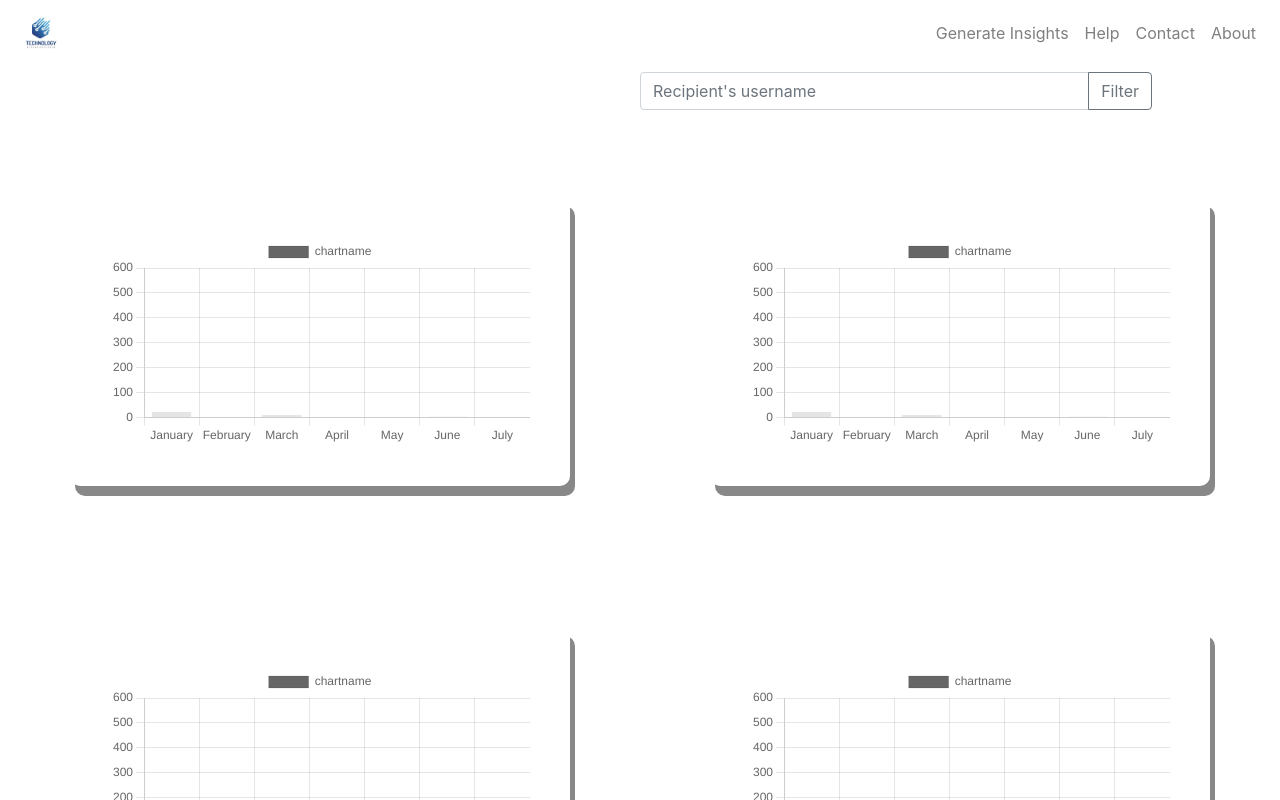
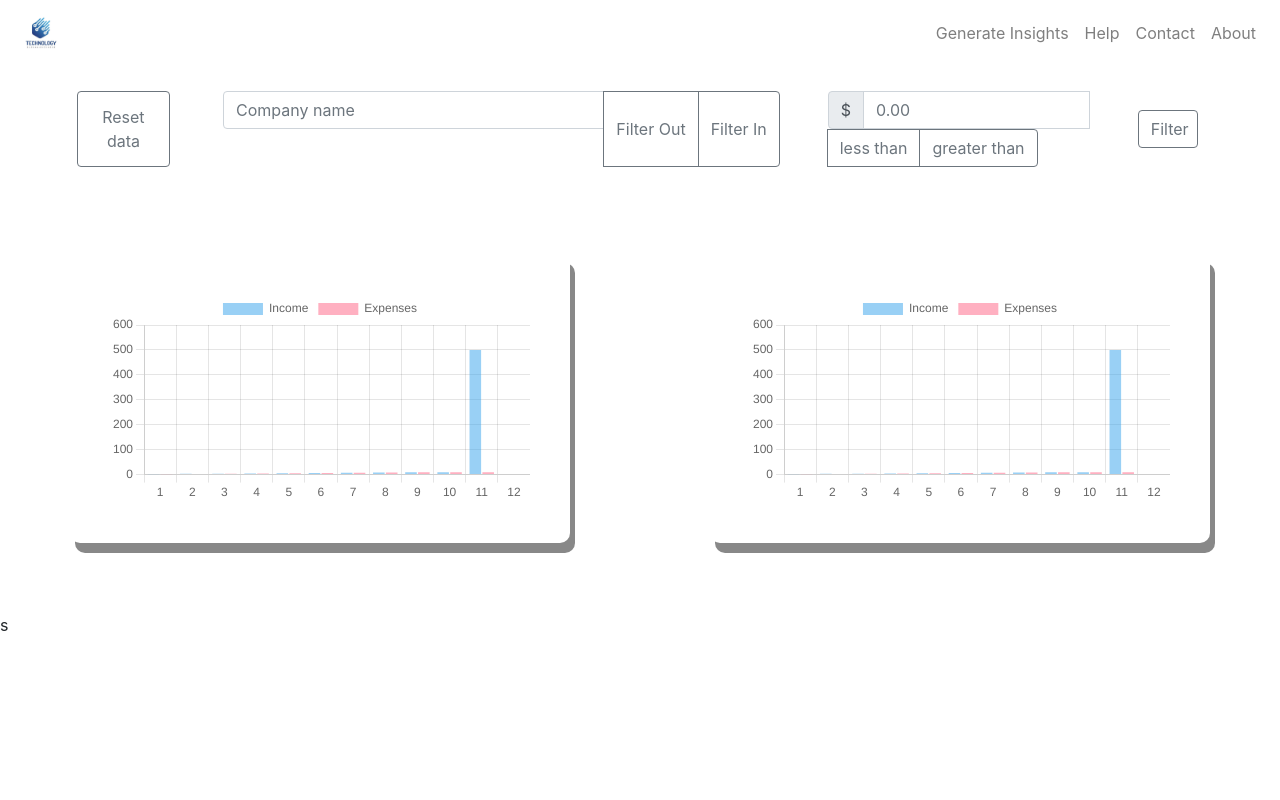
Before and after one commit to ethanlunderville/React-Financial-Analytics, a React (Vite) app: page / in a window 1280 px wide. Both pictures are taken after a click on the link "Help". Shown: the top 800 px of the page. Built offline with nearby package versions, Linux system fonts and the light colour scheme.

Commit message:
added a filter bar to make analysis more interactive

```diff
--- a/package.json
+++ b/package.json
@@ -9,14 +9,17 @@
     "preview": "vite preview"
   },
   "dependencies": {
+    "bootstrap": "^4.3.1",
     "chart.js": "^4.1.2",
     "react": "^18.2.0",
     "react-chartjs-2": "^5.1.0",
-    "react-dom": "^18.2.0"
+    "react-dom": "^18.2.0",
+    "sass": "^1.57.1"
   },
   "devDependencies": {
     "@testing-library/dom": "^8.19.1",
     "@testing-library/user-event": "^14.4.3",
+    "@types/node": "^18.11.18",
     "@types/react": "^18.0.26",
     "@types/react-dom": "^18.0.9",
     "@vitejs/plugin-react-swc": "^3.0.0",
--- a/public/Filterbar.css
+++ b/public/Filterbar.css
@@ -1,10 +1,59 @@
 .filter-bar {
 
-    max-width: 40%;
-    position: fixed;
-    left: 50%;
-    margin-right: 1%;
-    margin-top: 6px;
-    margin-bottom: 20px;
+    width:15%;
 
 }
+
+.filter-flex {
+
+    margin-top: 25px;
+
+    max-width: 100%;
+    min-width: 1%;
+
+    display: grid;
+    grid-template-columns: 3fr 17fr 8fr 2fr;
+    gap: 3em;
+    padding-right: .5%;
+    border-right: 5%;
+
+    padding-left: 6%;
+    padding-right: 6%;
+
+}
+
+#filterButton {
+
+    min-width: 30%;
+    margin-right: 5px;
+
+}
+
+#filter-button-div {
+
+    align-items: center;
+    text-align: center;
+    justify-content: center;
+    min-width: 80%;
+
+
+}
+
+.button-pressed {
+
+        background-color: #3c5690 !important;
+        color: white !important;
+}
+
+#reset-button-div {
+
+    justify-content: center;
+    min-width: 80%;
+
+}
+
+#filter-button-div, #reset-button-div > * {
+
+    min-width: 80%;
+
+}
--- a/src/App.tsx
+++ b/src/App.tsx
@@ -11,8 +11,11 @@ import '/public/Filterbar.css';
 import '/public/Graphs.css';
 
 
+
+
 function App() {
 
+  //Fades page in and out when changing views
   function setManager(displayNum: number) {
 
     let sleep = (milliseconds: number) => {
@@ -36,16 +39,22 @@ function App() {
 
   let [displayForm, setDisplayForm] = useState(0);
   let [visible, setVisible] = useState(true);
+  let [transactions, setTransactions] = useState({});
 
-  useEffect(() => { console.log(displayForm) }, [displayForm]);
+  useEffect(() => {
+  console.log('--------');
+  console.log(transactions)
+  console.log('--------');
+  }, [transactions]);
 
   return (<>
-    <link rel="stylesheet" href="https://cdn.jsdelivr.net/npm/bootstrap@4.3.1/dist/css/bootstrap.min.css" integrity="sha384-ggOyR0iXCbMQv3Xipma34MD+dH/1fQ784/j6cY/iJTQUOhcWr7x9JvoRxT2MZw1T" crossorigin="anonymous"/>
+    {    }
+
     <div id="master-div-fader" className={visible ? "visible" : "hidden"}>
       <Nav setManager={setManager}/>
-      { (displayForm===0) && <Form setManager={setManager}/> }
+      { (displayForm===0) && <Form setManager={setManager} setTransactions={setTransactions}/> }
       { (displayForm===1) && <About/> }
-      { (displayForm===2) && <Charts/> }
+      { (displayForm===2) && <Charts transactions={transactions}/> }
     </div>
   </>);
 }
--- a/src/Charts.jsx
+++ b/src/Charts.jsx
@@ -1,5 +1,6 @@
-import React from 'react'
+import React, { useEffect } from 'react'
 import Filter from './Filter.jsx';
+import { useState } from 'react';
 
 
 import {
@@ -23,7 +24,13 @@ ChartJS.register(
   Legend
 );
 
-export const options = {
+function Charts({transactions}) {
+
+  const labels = [1,2,3,4,5,6,7,8,9,10,11,12];
+  let [purchaseNums, setPurchaseNums] = useState([0,0,0,0,0,0,0,0,0,0,0,0]);
+  let [paymentNums, setPaymentNums] = useState([0,0,0,0,0,0,0,0,0,0,0,0]);
+
+  let [options, setOptions] = useState ({
     responsive: true,
     scales: {
       y: {
@@ -31,22 +38,23 @@ export const options = {
         max: 600
       }
     }
-};
+  });
 
-const labels = ['January', 'February', 'March', 'April', 'May', 'June', 'July'];
-
-export const data = {
+  let [data, setData] = useState ({
     labels,
-  datasets: [{
-    label: "chartname",
-    data: [22,3,11,2,3,4],
-    borderWidth: 1,
-    backgroundColor: "#fffff",
-  }],
-};
-
-
-function Charts() {
+    datasets: [
+      {
+        label: "Income",
+        data: [1,3,3,4,5,6,7,8,9,9,500],
+        backgroundColor: "rgba(53, 162, 235, 0.5)"
+      },
+      {
+        label: "Expenses",
+        data: [1,2,3,4,5,6,7,8,9,9,9],
+        backgroundColor: "rgba(255, 99, 132, 0.5)"
+      }
+    ],
+  });
 
     return (
       <>
@@ -55,13 +63,7 @@ function Charts() {
           <div id="graph-box-outer">
           <div id="graph-box">
           <box><Bar options={options} data={data}/></box>
-          <box><Bar options={options} data={data}/></box>
-          <box><Bar options={options} data={data}/></box>
-          <box><Bar options={options} data={data}/></box>
-          <box><Bar options={options} data={data}/></box>
-          <box><Bar options={options} data={data}/></box>
-          <box><Bar options={options} data={data}/></box>
-          <box><Bar options={options} data={data}/></box>
+          <box><Bar options={options} data={data}/></box>s
           </div>
           </div>
       </>
--- a/src/Filter.jsx
+++ b/src/Filter.jsx
@@ -1,17 +1,72 @@
+import { useState } from 'react'
+import { useEffect } from 'react'
 import React from 'react'
 
 
+
+
+
 function Filter() {
+
+  let [filterInPressed, setFilterInPressed] = useState(false);
+  let [filterOutPressed, setFilterOutPressed] = useState(false);
+  let [lessThanPressed, setLessThanPressed] = useState(false);
+  let [moreThanPressed, setMoreThanPressed] = useState(false);
+
+  let [filterPressed, setFilterPressed] = useState(false);
+
+
   return (
     <>
-        <div class="filter-flex">
-            <div class="input-group mb-3 filter-bar">
-                <input type="text" class="form-control" placeholder="Recipient's username" aria-label="Filter transactions" aria-describedby="basic-addon2"/>
-                <div class="input-group-append">
-                    <button class="btn btn-outline-secondary" type="button">Filter</button>
+        <div className="filter-flex">
+
+          <div className="input-group mb-3" id="reset-button-div">
+              <button id="filterButton" onClick={()=> setFilterPressed((e)=>filterPressed=!e)} className={filterPressed ? "button-pressed btn btn-outline-secondary" : "btn btn-outline-secondary"} type="button">Reset data</button>
+          </div>
+            <div className="input-group mb-3">
+                <input type="text" className="form-control" placeholder="Company name" aria-label="Filter transactions" aria-describedby="basic-addon2"/>
+                <div className="input-group-append">
+
+                    <button
+                    onClick={()=> setFilterInPressed((e)=>{ if(!e) {setFilterOutPressed(false)} return filterInPressed=!e})}
+                    className={filterInPressed ? "button-pressed btn btn-outline-secondary" : "btn btn-outline-secondary"}
+                    type="button">Filter Out</button>
+
+                    <button
+                    onClick={()=> setFilterOutPressed((e)=>{ if(!e) {setFilterInPressed(false)} return filterOutPressed=!e })}
+                    className={filterOutPressed ? "button-pressed btn btn-outline-secondary" : "btn btn-outline-secondary"}
+                    type="button">Filter In</button>
+
                 </div>
             </div>
+
+
+            <div className="input-group mb-3">
+              <div className="input-group-prepend">
+                <span className="input-group-text">$</span>
+              </div>
+              <input type="text" placeholder="0.00" className="form-control" aria-label="Amount (to the nearest dollar)"/>
+              <div className="input-group-append">
+
+                <button
+                onClick={()=> setLessThanPressed((e)=>{if (!e) {setMoreThanPressed(false)} return lessThanPressed=!e})}
+                className={lessThanPressed ? "button-pressed btn btn-outline-secondary" : "btn btn-outline-secondary"}
+                type="button">less than</button>
+
+                <button
+                onClick={()=> setMoreThanPressed((e)=>{if (!e) {setLessThanPressed(false)} return moreThanPressed=!e})}
+                className={moreThanPressed ? "button-pressed btn btn-outline-secondary" : "btn btn-outline-secondary"}
+                type="button">greater than</button>
+
+              </div>
+            </div>
+
+            <div className="input-group mb-3" id="filter-button-div">
+              <button id="filterButton" onClick={()=> setFilterPressed((e)=>filterPressed=!e)} className={filterPressed ? "button-pressed btn btn-outline-secondary" : "btn btn-outline-secondary"} type="button">Filter</button>
+            </div>
+
         </div>
+
     </>
   )
 }
--- a/src/Form.jsx
+++ b/src/Form.jsx
@@ -2,11 +2,12 @@ import { useState, useEffect } from 'react';
 import React from 'react';
 import Logo from './techlogo.jpg';
 import {Statementparser} from './utilities/statementparser.tsx';
-function Form({setManager}) {
+
+function Form({setManager, setTransactions}) {
 
   let [selectedFile, setSelectedFile] = useState("");
 
-  function onChange(event, setTransactions) {
+  function onChange(event) {
 
 
     var file = event.target.files[0];
@@ -14,9 +15,9 @@ function Form({setManager}) {
     let transactions = []
 
     fileReader.onload = function(event) {
-      //console.log(event.target.result)
       transactions = event.target.result.split('\n');
-      Statementparser.bofaParser(transactions);
+      transactions = Statementparser.bofaParser(transactions);
+      setTransactions(transactions);
     };
     fileReader.readAsText(file);
 
--- a/src/main.tsx
+++ b/src/main.tsx
@@ -1,9 +1,12 @@
 import React from 'react'
 import ReactDOM from 'react-dom/client'
 import App from './App'
+import "/node_modules/bootstrap/scss/bootstrap.scss";
 
 ReactDOM.createRoot(document.getElementById('root') as HTMLElement).render(
   <React.StrictMode>
+    {//<link rel="stylesheet" href="https://cdn.jsdelivr.net/npm/bootstrap@4.3.1/dist/css/bootstrap.min.css" integrity="sha384-ggOyR0iXCbMQv3Xipma34MD+dH/1fQ784/j6cY/iJTQUOhcWr7x9JvoRxT2MZw1T" crossorigin="anonymous"/>
+    }
     <App />
   </React.StrictMode>,
 )
--- a/src/utilities/statementparser.tsx
+++ b/src/utilities/statementparser.tsx
@@ -1,16 +1,30 @@
+interface transaction {
+  date?: string;
+  month?: number;
+  transactionName?: string;
+  cost?: number;
+  balance?: number;
+}
+
 class Statementparser {
 
     static bofaParser = function (transactions: string[]): object[] {
 
-        let processedTransactions:string[][] = Statementparser.bofaPreprocessor(transactions)
-        let transactionObjects: object[] = [{}]
+        let processedTransactions:string[][] = Statementparser.bofaPreprocessor(transactions);
+        let transactionObjects: object[] = [];
+
         processedTransactions.forEach((transaction)=>{
-            let transactionObject = {
+            let transactionObject: transaction = {
+                date: String(transaction[0]),
+                month: Number(String(transaction[0]).split('/')[0]),
+                transactionName: transaction[1],
+                cost: Number(transaction[2]),
+                balance: Number(transaction[3])
+            };
+            transactionObjects.push(transactionObject);
+        });
 
-            };
-
-        });
-        return [{}];
+        return transactionObjects;
     };
 
     // Pretty imperative hehe
--- a/vite.config.ts
+++ b/vite.config.ts
@@ -1,7 +1,10 @@
 import { defineConfig } from 'vite'
+import path from 'path';
+
 import react from '@vitejs/plugin-react-swc'
 
 // https://vitejs.dev/config/
 export default defineConfig({
   plugins: [react()],
+
 })
```
Also changed, not shown: public/bootstrap.css (added), 2 other files (tests, documents, lock files or other folders). Lines whose indentation alone changed are shown as unchanged.
